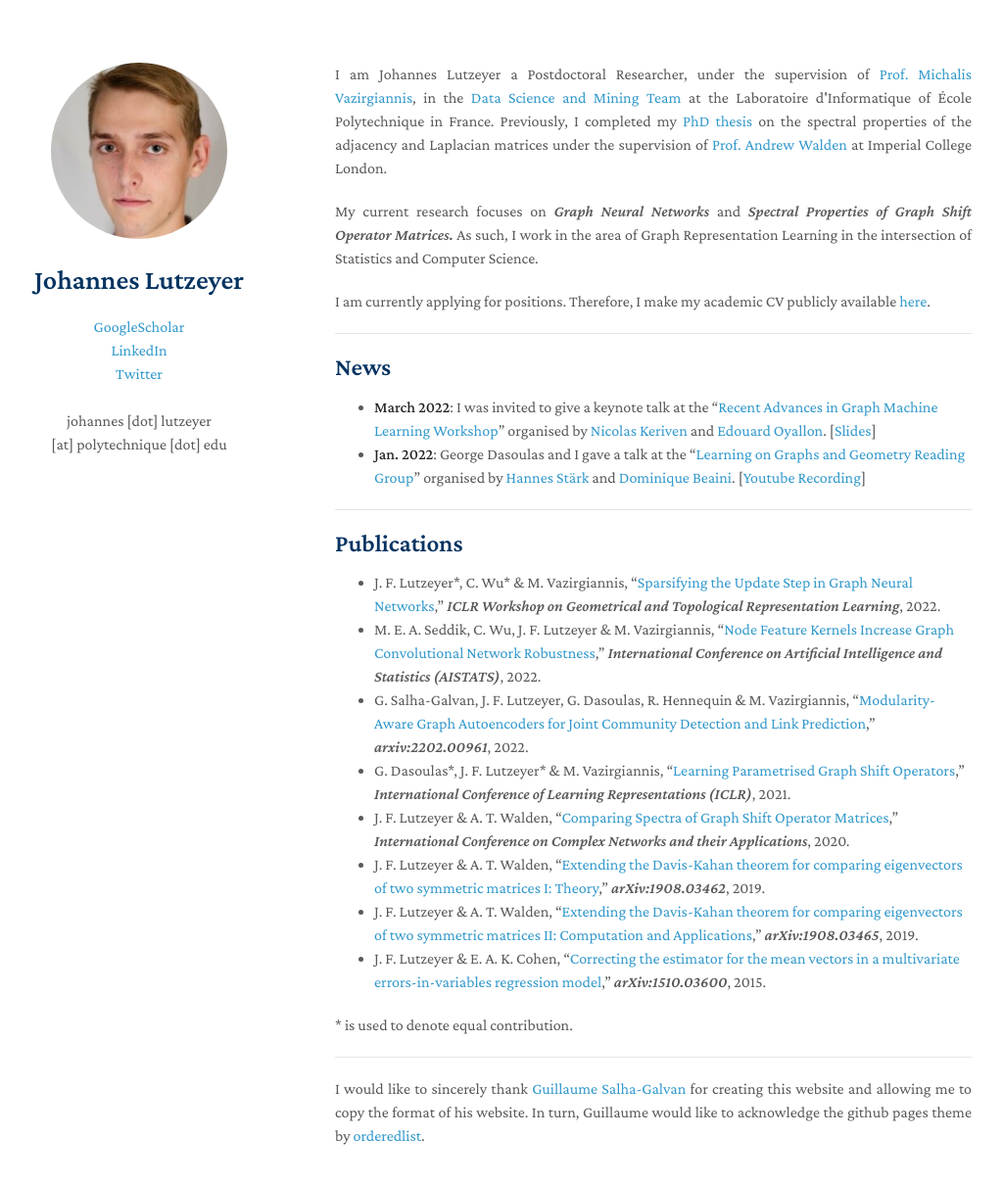
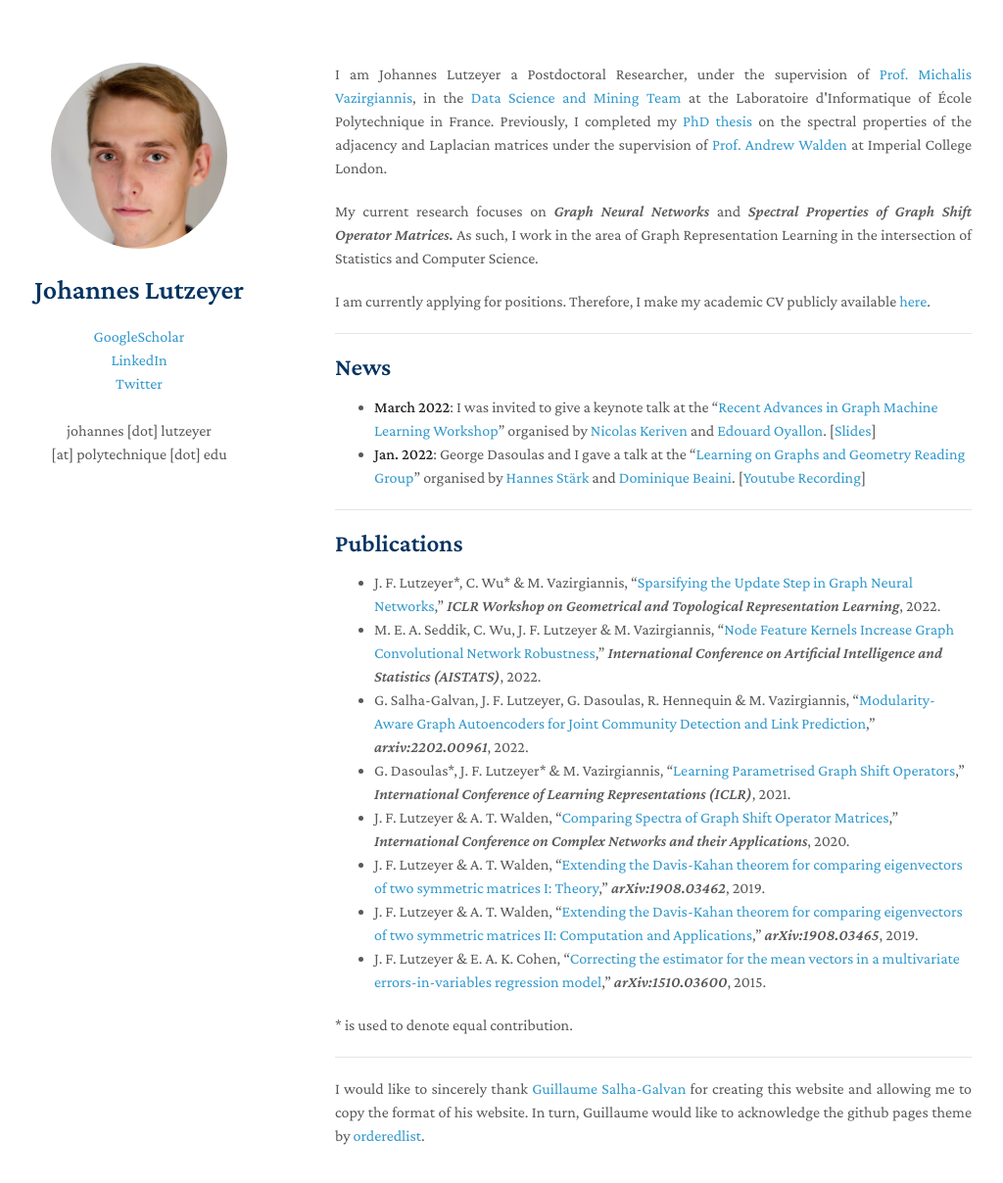
Before and after one commit to johanneslutzeyer/johanneslutzeyer.github.io, a Jekyll site: the page built from index.md, in a window 1280 px wide and 1242 px high. Shown: the top 1208 px of the window at 98% size, without its empty margins (128-1152 px from the left). Built offline with Jekyll 4.4.1, drawn with Linux system fonts in a browser that asks for light colours; our own code applies the rules of GitHub Pages for plain Markdown files; a script that is not in the unit is left out.

Commit message:
Update _config.yml

```diff
--- a/_config.yml
+++ b/_config.yml
@@ -1,6 +1,6 @@
 title: <p style="text-align:center">Johannes <br> Lutzeyer</p>
 
-logo: "https://github.com/johanneslutzeyer/johanneslutzeyer.github.io/blob/main/pictures/JL_profile_picture.jpeg?raw=true"
+logo: "https://github.com/johanneslutzeyer/johanneslutzeyer.github.io/blob/main/pictures/JL_profile_picture.jpg?raw=true"
 
 author: Johannes Lutzeyer
 
```
